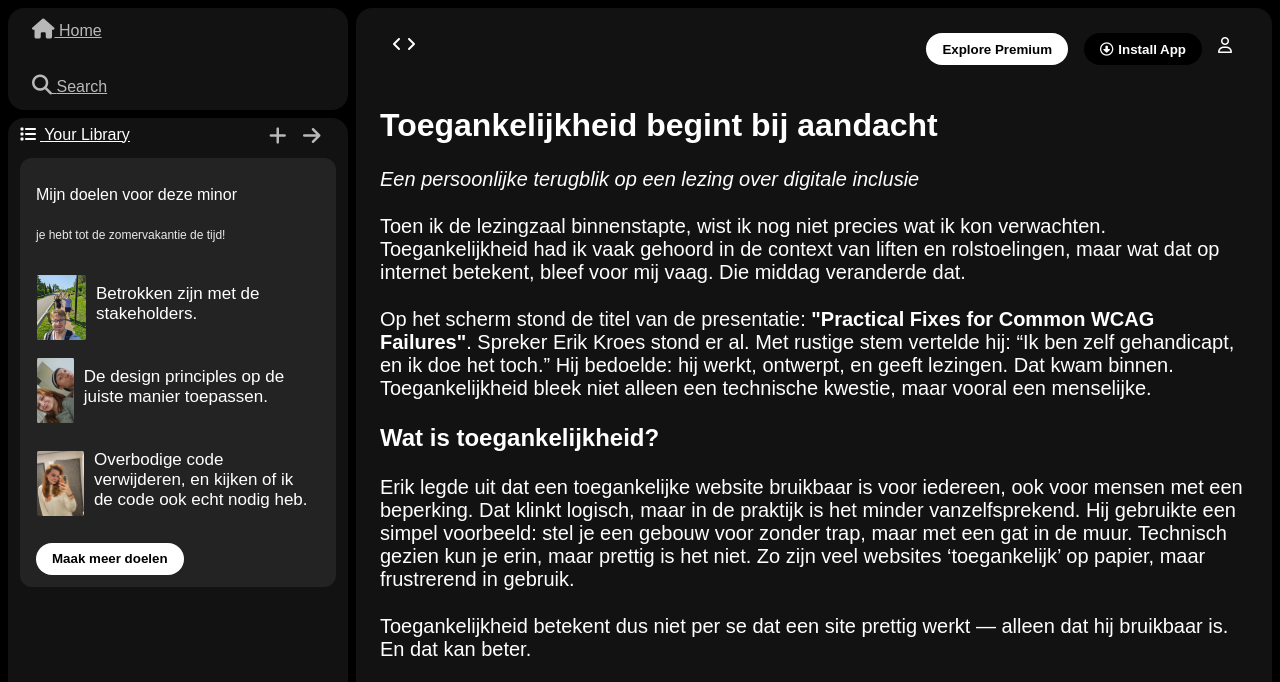
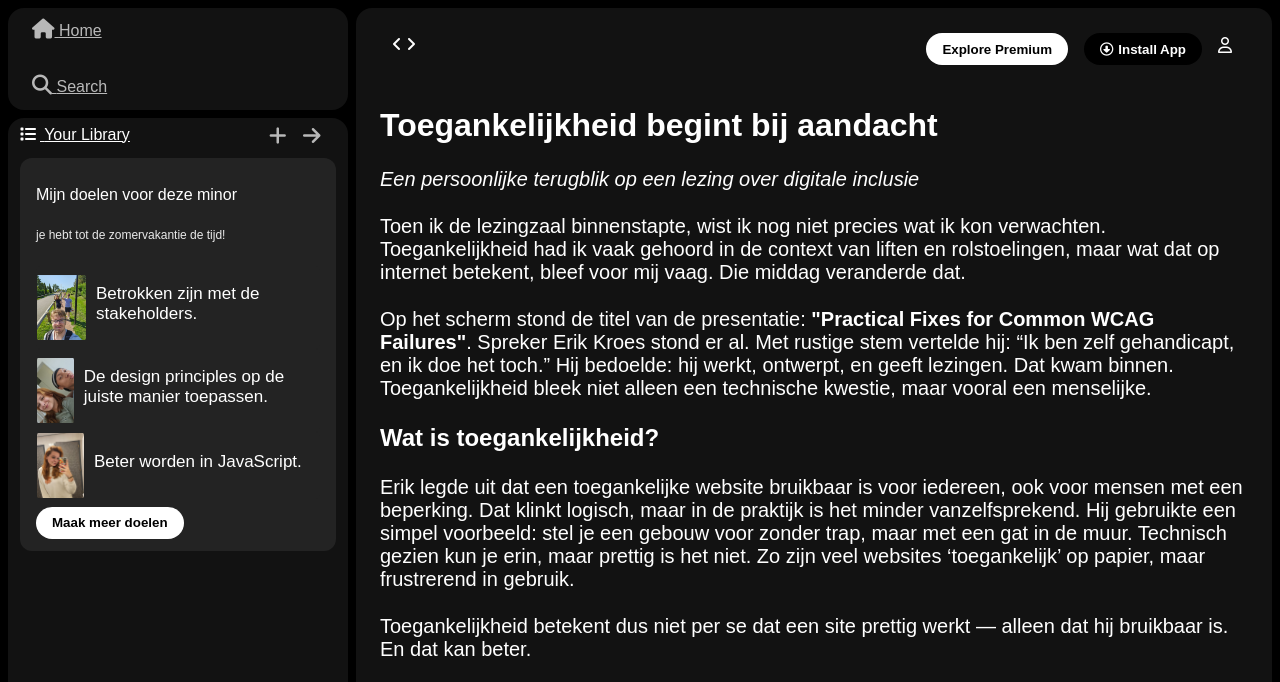
Before and after one commit to danji45/WAFS-Dannii-Verweij, a plain HTML site: page WeeklyNerds/accessibilityMeetup.html in a window 1280 px wide. Shown: the top 682 px of the page. Drawn offline with Linux system fonts and the light colour scheme; no server answers.

Commit message:
Doelen aanpassen

```diff
--- a/WeeklyNerds/accessibilityMeetup.html
+++ b/WeeklyNerds/accessibilityMeetup.html
@@ -59,7 +59,7 @@
               </article>
               <article class="box1">
                 <img src="/Photos/WAFSFotos/MirrorSelfie.png" alt="Doel 3" loading="lazy">
-                <p>Overbodige code verwijderen, en kijken of ik de code ook echt nodig heb.</p>
+                <p>Beter worden in JavaScript.</p>
               </article>
               <button class="badge">Maak meer doelen</button>
             </article>
```
Also changed, not shown: WeeklyNerds/animatiesMetKatakters.html (+1 -1 lines), WeeklyNerds/betalenVoorInternet.html (+1 -1 lines), WeeklyNerds/designForFlexibility.html (+1 -1 lines), WeeklyNerds/gsap.html (+1 -1 lines), WeeklyNerds/hacker.html (+1 -1 lines), WeeklyNerds/imperativeOrDeclarative.html (+1 -1 lines), WeeklyNerds/projectFugu.html (+1 -1 lines), WeeklyNerds/ruleOfLeastPower.html (+1 -1 lines), WeeklyNerds/typografie.html (+1 -1 lines), index.html (+1 -1 lines).
